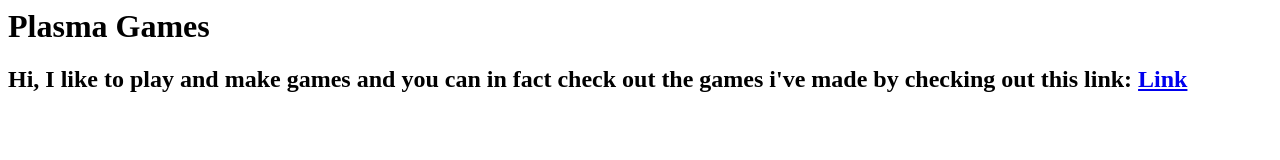
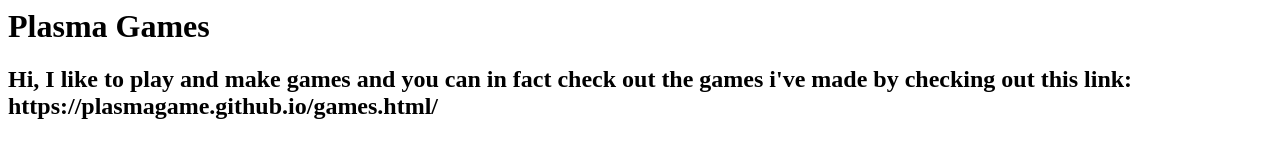
Before and after one commit to PlasmaGame/plasmagame.github.io, a plain HTML site: page index.html in a window 1280 px wide. Drawn offline with Linux system fonts and the light colour scheme.

Commit message:
Modified index.html

```diff
--- a/index.html
+++ b/index.html
@@ -4,8 +4,6 @@
     </h1>
     <h2>
         Hi, I like to play and make games and you can in fact check out the games i've made by checking out this link:
-        <a href="https://plasmagame.github.io/games.html">
-            Link
-        </a>
+        https://plasmagame.github.io/games.html/
     </h2>
 </html>
```
